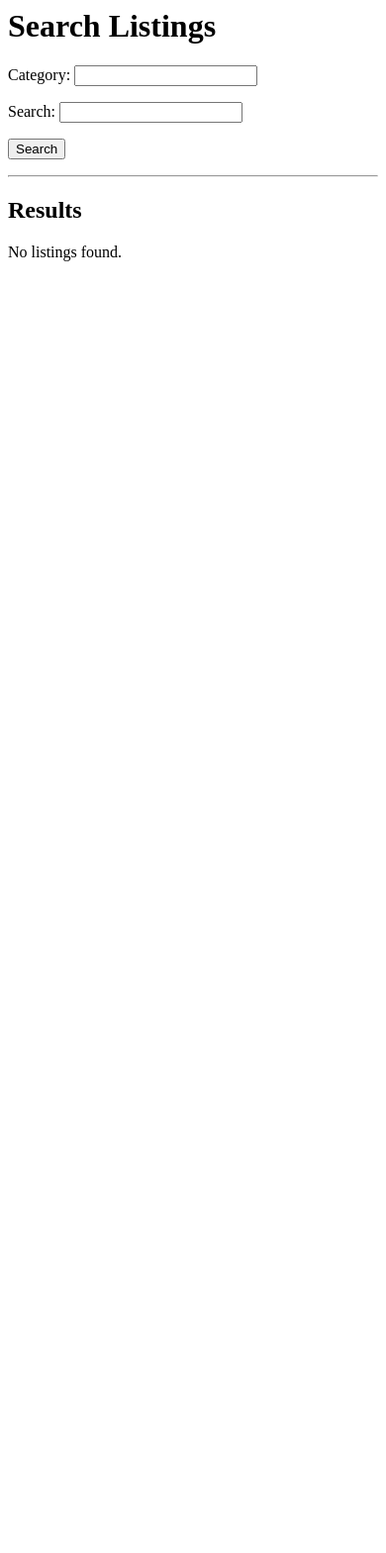
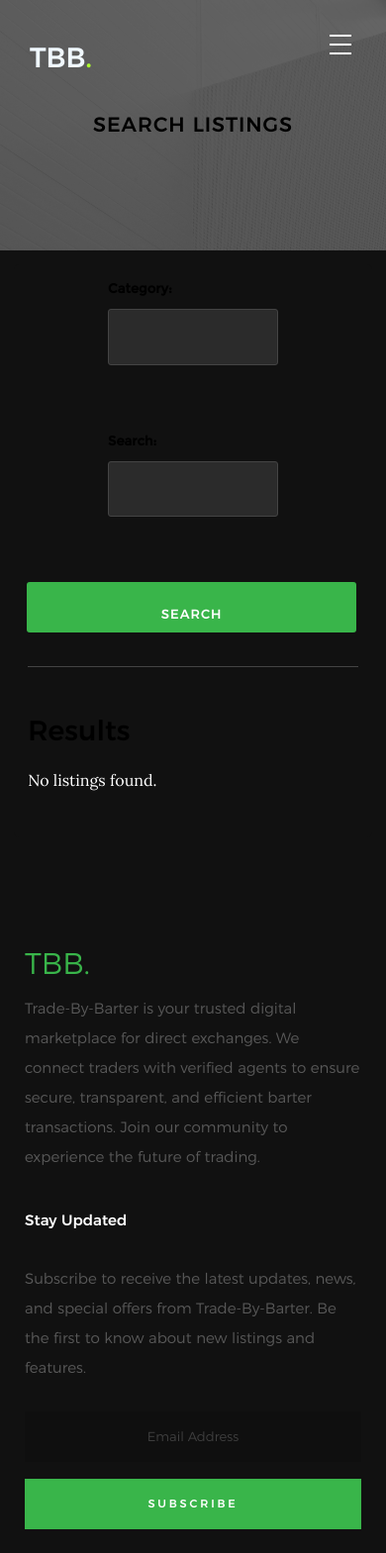
Before and after one commit to Okpara007/trade_by_barter_web_app, a Django app: page /marketplace/search/ in a window 390 px wide. Shown: the top 1569 px of the page at 99% size. Before the commit the page ends 264 px from the top, so only its background shows below. Run offline with Django 5.2, Linux system fonts and the light colour scheme; data that the repository does not hold is empty; some libraries are stand-ins or nearby versions.

Commit message:
cleaned code further

```diff
--- a/marketplace/forms.py
+++ b/marketplace/forms.py
@@ -5,7 +5,7 @@ from .models import TradeRequest
 class ListingForm(forms.ModelForm):
     class Meta:
         model = Listing
-        fields = ['title', 'description', 'category', 'image']
+        fields = ['title', 'description', 'category', 'location', 'image']
 
     def clean_image(self):
         image = self.cleaned_data.get('image', False)
--- a/marketplace/models.py
+++ b/marketplace/models.py
@@ -6,6 +6,7 @@ class Listing(models.Model):
     title = models.CharField(max_length=255)
     description = models.TextField()
     category = models.CharField(max_length=100, blank=True)
+    location = models.CharField(max_length=255, blank=True)
     image = CloudinaryField('image', blank=True, folder="TradeByBarter")
     created_by = models.ForeignKey(User, on_delete=models.CASCADE, related_name='listings')
     created_at = models.DateTimeField(auto_now_add=True)
--- a/marketplace/views.py
+++ b/marketplace/views.py
@@ -29,11 +29,12 @@ def create_listing(request):
     return render(request, 'marketplace/create_listing.html', {'form': form})
 
 def listing(request, pk):
-    """
-    Show detailed information for a single listing identified by its primary key.
-    """
-    listing = get_object_or_404(Listing, pk=pk)
-    return render(request, 'marketplace/listing.html', {'listing': listing})
+    listing_obj = get_object_or_404(Listing, pk=pk)
+    is_owner = request.user.is_authenticated and (request.user == listing_obj.created_by)
+    return render(request, 'marketplace/listing.html', {
+        'listing': listing_obj,
+        'is_owner': is_owner
+    })
 
 @login_required
 def trade_request_create(request, listing_id):
--- a/templates/marketplace/listing_search.html
+++ b/templates/marketplace/listing_search.html
@@ -1,18 +1,145 @@
+{% extends 'base.html' %}
+{% load static %}
+{% block content %}
+<style>
+  /* Hero Section for Search */
+  .search-hero {
+    position: relative;
+    min-height: 30vh;
+    display: flex;
+    align-items: center;
+    justify-content: center;
+    text-align: center;
+    color: #fff;
+    background: url("{% static 'images/background.jpg' %}") center center no-repeat;
+    background-size: cover;
+  }
+  .search-hero .overlay {
+    position: absolute;
+    top: 0;
+    left: 0;
+    width: 100%;
+    height: 100%;
+    background-color: #000;
+    opacity: 0.6;
+  }
+  .search-hero-content {
+    position: relative;
+    z-index: 2;
+  }
+  .search-hero-content h1 {
+    font-size: 2.8rem;
+    margin: 0;
+    text-transform: uppercase;
+    letter-spacing: 0.1rem;
+  }
 
-{% load static %}
+  /* Container for the search form and results */
+  .search-container {
+    background: #111;
+    padding: 2rem;
+    margin: 2rem auto;
+    max-width: 800px;
+    border-radius: 5px;
+    color: #fff;
+  }
 
-  <h1>Search Listings</h1>
+  /* Search Form Styling */
+  .search-form {
+    display: flex;
+    align-items: center;
+    gap: 1rem;
+    margin-bottom: 2rem;
+  }
+  .search-form input, .search-form select {
+    flex: 1;
+    padding: 1rem;
+    font-size: 1.4rem;
+    border: 1px solid #444;
+    border-radius: 3px;
+    background: #2b2b2b;
+    color: #fff;
+  }
+  .search-form button {
+    padding: 1rem 2rem;
+    font-size: 1.4rem;
+    background: #39b54a;
+    border: none;
+    border-radius: 3px;
+    color: #fff;
+    cursor: pointer;
+    text-transform: uppercase;
+    letter-spacing: 0.1rem;
+    transition: background 0.3s ease;
+  }
+  .search-form button:hover {
+    background: #2e8f3d;
+  }
 
-  <form method="get" action="{% url 'listing_search' %}">
+  /* Results Styling */
+  .results-list {
+    list-style: none;
+    padding: 0;
+    margin: 0;
+  }
+  .results-list li {
+    background: #1b1b1b;
+    margin-bottom: 1rem;
+    padding: 1rem;
+    border-radius: 3px;
+  }
+  .results-list li a {
+    color: #39b54a;
+    font-size: 1.8rem;
+    font-weight: 600;
+    text-decoration: none;
+  }
+  .results-list li a:hover {
+    text-decoration: underline;
+  }
+  .results-list p {
+    margin: 0.5rem 0;
+    font-size: 1.4rem;
+    color: #ccc;
+  }
+
+  /* Responsive adjustments */
+  @media only screen and (max-width: 600px) {
+    .search-hero-content h1 {
+      font-size: 2.2rem;
+    }
+    .search-container {
+      padding: 1.5rem;
+      margin: 1.5rem;
+    }
+    .search-form {
+      flex-direction: column;
+      gap: 1rem;
+    }
+    .search-form button {
+      width: 100%;
+    }
+  }
+</style>
+
+<!-- Hero Section -->
+<section class="search-hero target-section">
+  <div class="overlay"></div>
+  <div class="search-hero-content">
+    <h1>Search Listings</h1>
+  </div>
+</section>
+
+<!-- Search Container -->
+<div class="search-container">
+  <form method="get" action="{% url 'listing_search' %}" class="search-form">
     {{ form.as_p }}
     <button type="submit">Search</button>
   </form>
-
-  <hr>
-
+  <hr style="border-color: #444;">
   <h2>Results</h2>
   {% if listings %}
-    <ul>
+    <ul class="results-list">
       {% for listing in listings %}
         <li>
           <a href="{% url 'listing' listing.pk %}">{{ listing.title }}</a>
@@ -24,3 +151,5 @@
   {% else %}
     <p>No listings found.</p>
   {% endif %}
+</div>
+{% endblock %}
--- a/templates/partials/_navbar.html
+++ b/templates/partials/_navbar.html
@@ -15,11 +15,13 @@
 
             <ul class="header-nav__list">
                 <li class="current"><a href="{% url 'index' %}">Home</a></li>
-                <li><a class="smoothscroll" href="#about" title="about">About</a></li>
-                <li><a class="smoothscroll" href="#services" title="services">Services</a></li>
+                {% if request.path == '/' %}
+                    <li><a class="smoothscroll" href="#about" title="about">About</a></li>
+                    <li><a class="smoothscroll" href="#services" title="services">Services</a></li>
+                    <li><a class="smoothscroll" href="#clients" title="testimonials">Testimonials</a></li>
+                    <li><a class="smoothscroll" href="#contact" title="contact">Contact</a></li>
+                {% endif %}
                 <li><a href="{% url 'listings' %}" title="listings">Listings</a></li>
-                <li><a class="smoothscroll" href="#clients" title="testimonials">Testimonials</a></li>
-                <li><a class="smoothscroll" href="#contact" title="contact">Contact</a></li>
                 {% if user.is_authenticated %}
                     <li><a href="{% url 'profile' %}">Profile</a></li>
                     <li><a href="{% url 'logout' %}">Logout</a></li>
@@ -46,9 +48,9 @@
                 </li>
             </ul>
 
-        </div> <!-- end header-nav__content -->
+        </div>
 
-    </nav>  <!-- end header-nav -->
+    </nav>
 
     <a class="header-menu-toggle" href="#0">
         <span class="header-menu-text">Menu</span>
```
Also changed, not shown: templates/marketplace/listing.html (+4 -7 lines), templates/marketplace/listings.html (+11 -1 lines), templates/pages/index.html (+4 -7 lines), marketplace/migrations/0005_listing_location.py (added).
